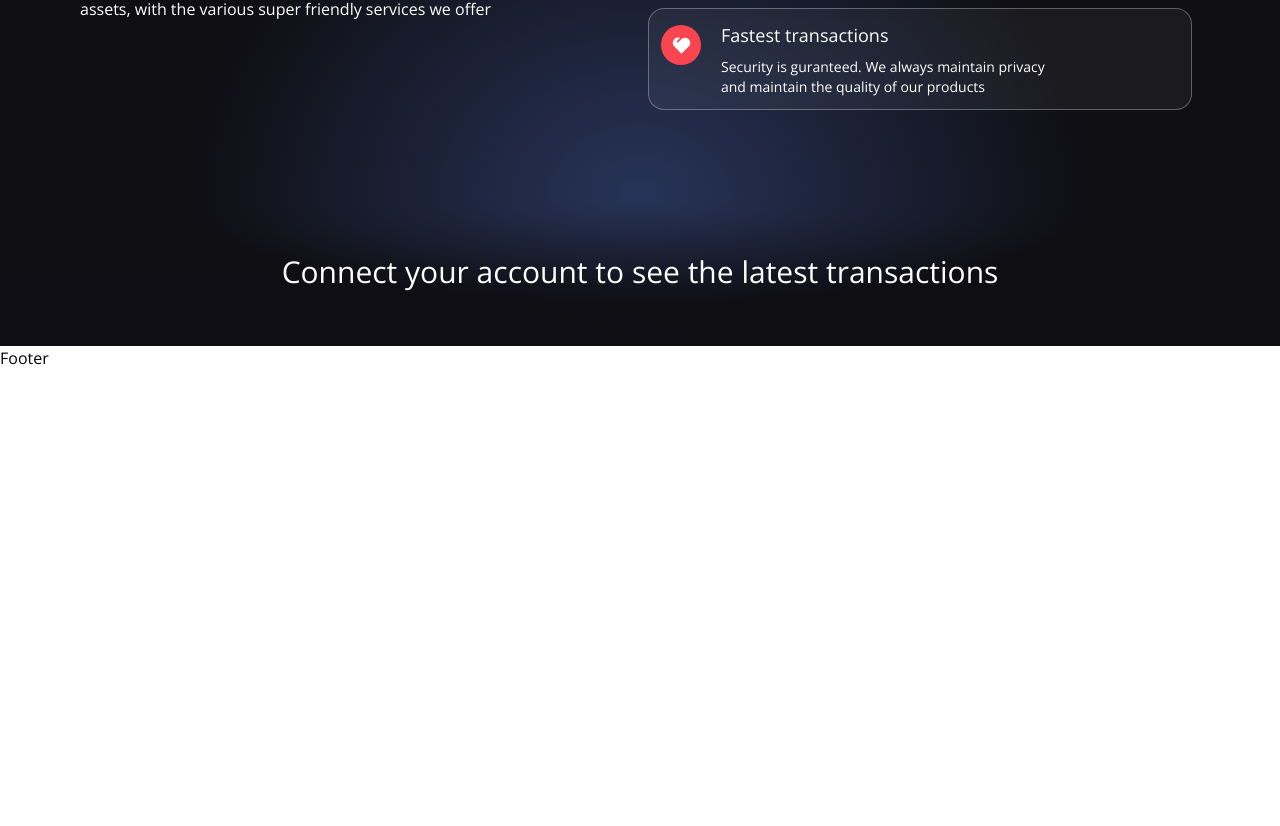
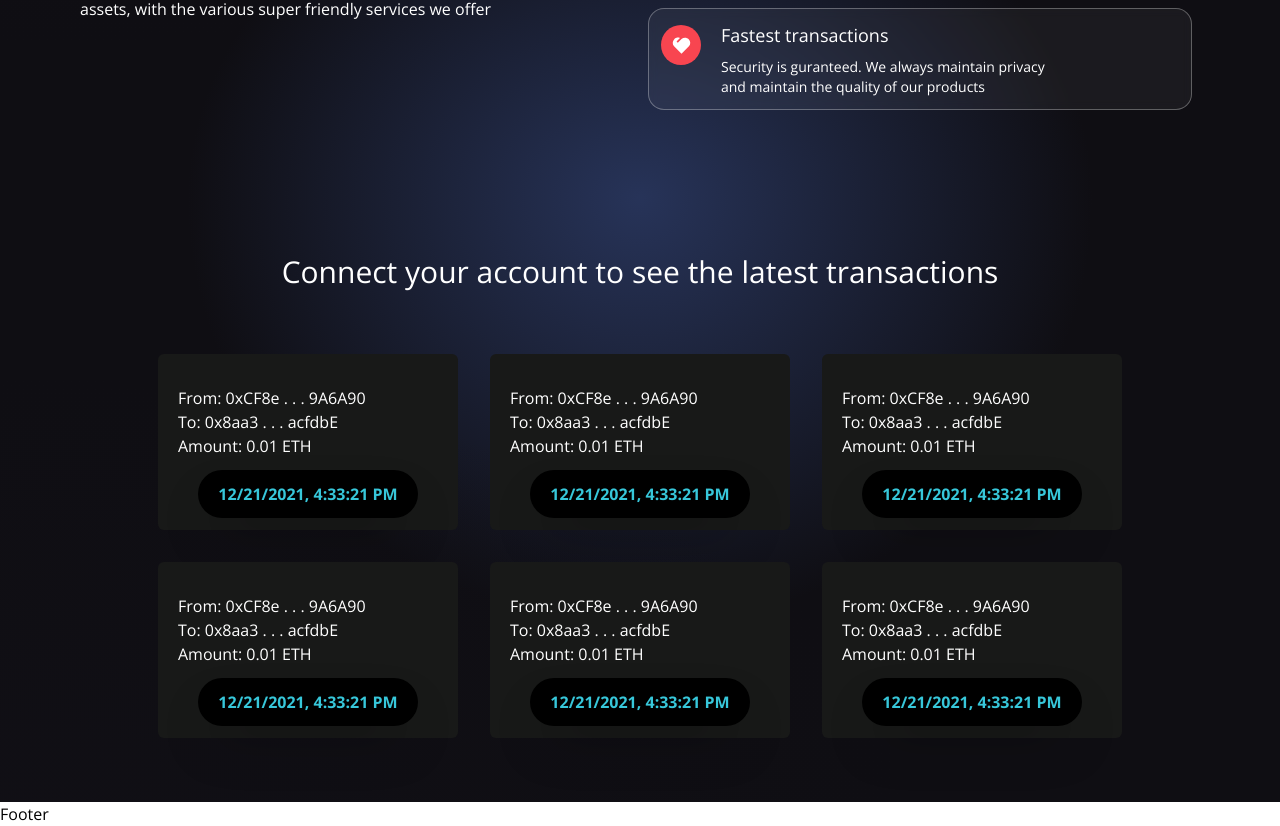
Before and after one commit to ProMehedi/blockchain-krypt, a React (Create React App) app in the folder client/: page / in a window 1280 px wide. Shown: the part 1065-1891 px from the top of the page. Before the commit the page ends 1435 px from the top, so only its background shows below. Built offline with nearby package versions, Linux system fonts and the light colour scheme.

Commit message:
Display Transactions

```diff
--- a/client/src/components/Transactions.jsx
+++ b/client/src/components/Transactions.jsx
@@ -1,6 +1,67 @@
 import React from 'react'
 import { TransactionContext } from '../context/TransactionContext'
 import dummyData from '../utils/dummyData'
+import { shorterAddress } from '../utils/shorterAddress'
+
+const TransactionsCard = ({
+  addressTo,
+  addressFrom,
+  timestamp,
+  message,
+  keyword,
+  amount,
+  url,
+}) => {
+  return (
+    <div
+      className='bg-[#181918] m-4 flex flex-1
+      2xl:min-w-[450px]
+      2xl:max-w-[500px]
+      sm:min-w-[270px]
+      sm:max-w-[300px]
+      min-w-full
+      flex-col p-3 rounded-md hover:shadow-2xl'
+    >
+      <div className='flex flex-col items-center w-full mt-3'>
+        <div className='display-flex justify-start w-full mb-6 p-2'>
+          <a
+            href={`https://ropsten.etherscan.io/address/${addressFrom}`}
+            target='_blank'
+            rel='noreferrer'
+          >
+            <p className='text-white text-base'>
+              From: {shorterAddress(addressFrom)}
+            </p>
+          </a>
+          <a
+            href={`https://ropsten.etherscan.io/address/${addressTo}`}
+            target='_blank'
+            rel='noreferrer'
+          >
+            <p className='text-white text-base'>
+              To: {shorterAddress(addressTo)}
+            </p>
+          </a>
+          <p className='text-white text-base'>Amount: {amount} ETH</p>
+          {message && (
+            <>
+              <br />
+              <p className='text-white text-base'>Message: {message}</p>
+            </>
+          )}
+        </div>
+        {/* <img
+          src={gifUrl || url}
+          alt='nature'
+          className='w-full h-64 2xl:h-96 rounded-md shadow-lg object-cover'
+        /> */}
+        <div className='bg-black p-3 px-5 w-max rounded-3xl -mt-5 shadow-2xl'>
+          <p className='text-[#37c7da] font-bold'>{timestamp}</p>
+        </div>
+      </div>
+    </div>
+  )
+}
 
 const Transactions = () => {
   const { transactions, currentAcc } = React.useContext(TransactionContext)
@@ -13,6 +74,12 @@
             ? 'Latest Transactions'
             : 'Connect your account to see the latest transactions'}
         </h3>
+
+        <div className='flex flex-wrap justify-center items-center mt-10'>
+          {[...dummyData, ...transactions].reverse().map((transaction, i) => (
+            <TransactionsCard key={i} {...transaction} />
+          ))}
+        </div>
       </div>
     </div>
   )
--- a/client/src/context/TransactionContext.js
+++ b/client/src/context/TransactionContext.js
@@ -22,6 +22,7 @@
   const [loading, setLoading] = React.useState(false)
   const [currentAcc, setCurrentAcc] = React.useState('')
   const [formData, setFormData] = React.useState({})
+  const [transactions, setTransactions] = React.useState([])
   const [transactionsCount, setTransactionsCount] = React.useState(
     localStorage.getItem('transactionsCount') || 0
   )
@@ -35,6 +36,38 @@
     setFormData({ ...formData, [name]: value })
   }
 
+  const getAllTransactions = async () => {
+    try {
+      if (ethereum) {
+        const transactionsContract = getEthContract()
+
+        const availableTransactions =
+          await transactionsContract.getAllTransactions()
+
+        const structuredTransactions = availableTransactions.map(
+          (transaction) => ({
+            addressTo: transaction.receiver,
+            addressFrom: transaction.sender,
+            timestamp: new Date(
+              transaction.timestamp.toNumber() * 1000
+            ).toLocaleString(),
+            message: transaction.message,
+            keyword: transaction.keyword,
+            amount: parseInt(transaction.amount._hex) / 10 ** 18,
+          })
+        )
+
+        console.log(structuredTransactions)
+
+        setTransactions(structuredTransactions)
+      } else {
+        console.log('Ethereum is not present')
+      }
+    } catch (error) {
+      console.log(error)
+    }
+  }
+
   const checkWalletConnect = async () => {
     try {
       if (!ethereum) return alert('Please connect to MetaMask')
@@ -42,6 +75,7 @@
       if (!accounts || !accounts.length)
         return alert('Please connect to MetaMask')
       setCurrentAcc(accounts[0])
+      getAllTransactions()
     } catch (error) {
       console.error(error)
       throw new Error(error)
@@ -107,6 +141,7 @@
         handleInput,
         formData,
         sendTransaction,
+        transactions,
       }}
     >
       {children}
--- a/client/src/utils/shorterAddress.js
+++ b/client/src/utils/shorterAddress.js
@@ -1,3 +1,3 @@
 export const shorterAddress = (address) => {
-  return address.slice(0, 6) + ' . . . ' + address.slice(-6)
+  return address && address.slice(0, 6) + ' . . . ' + address.slice(-6)
 }
```
